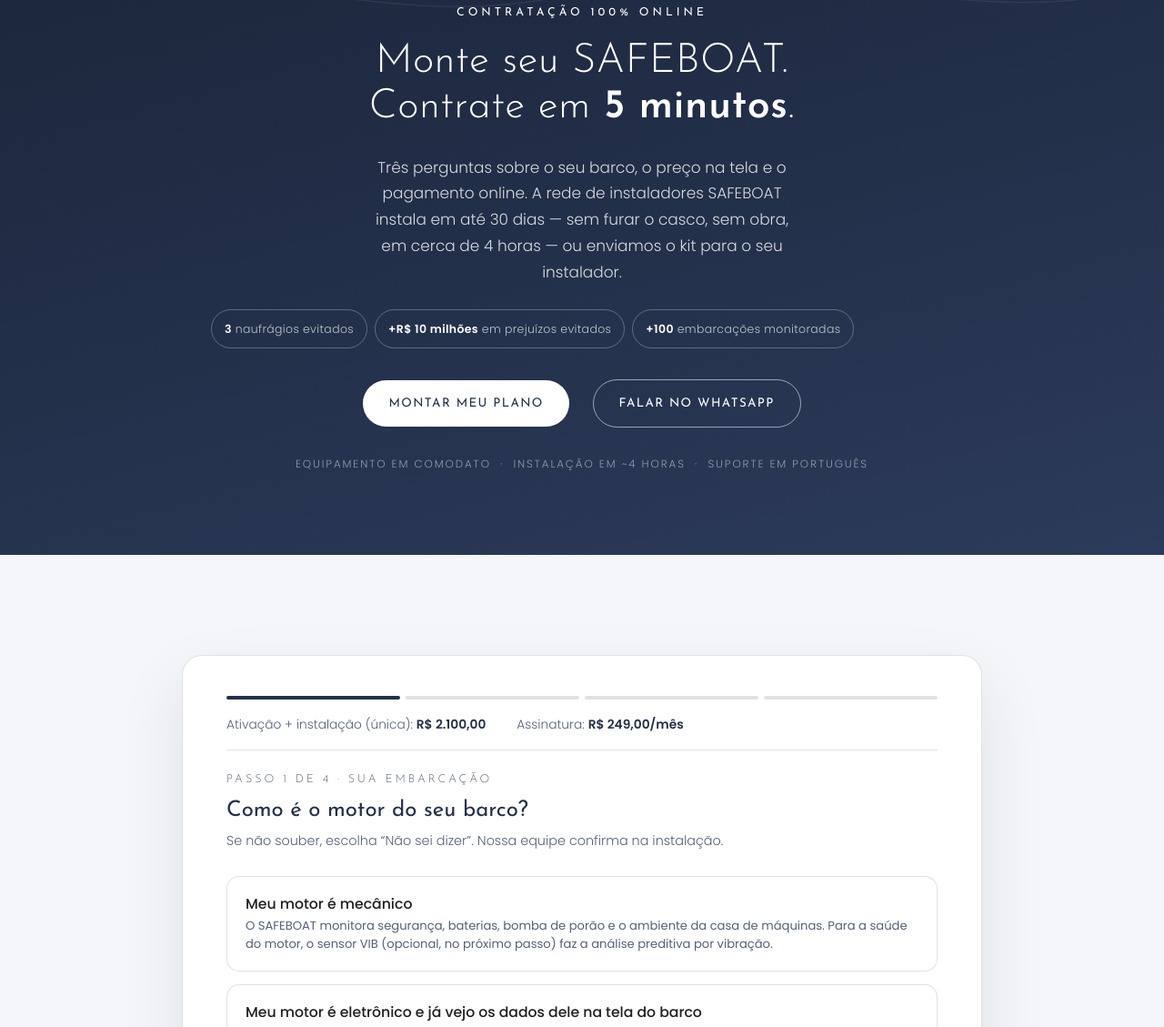
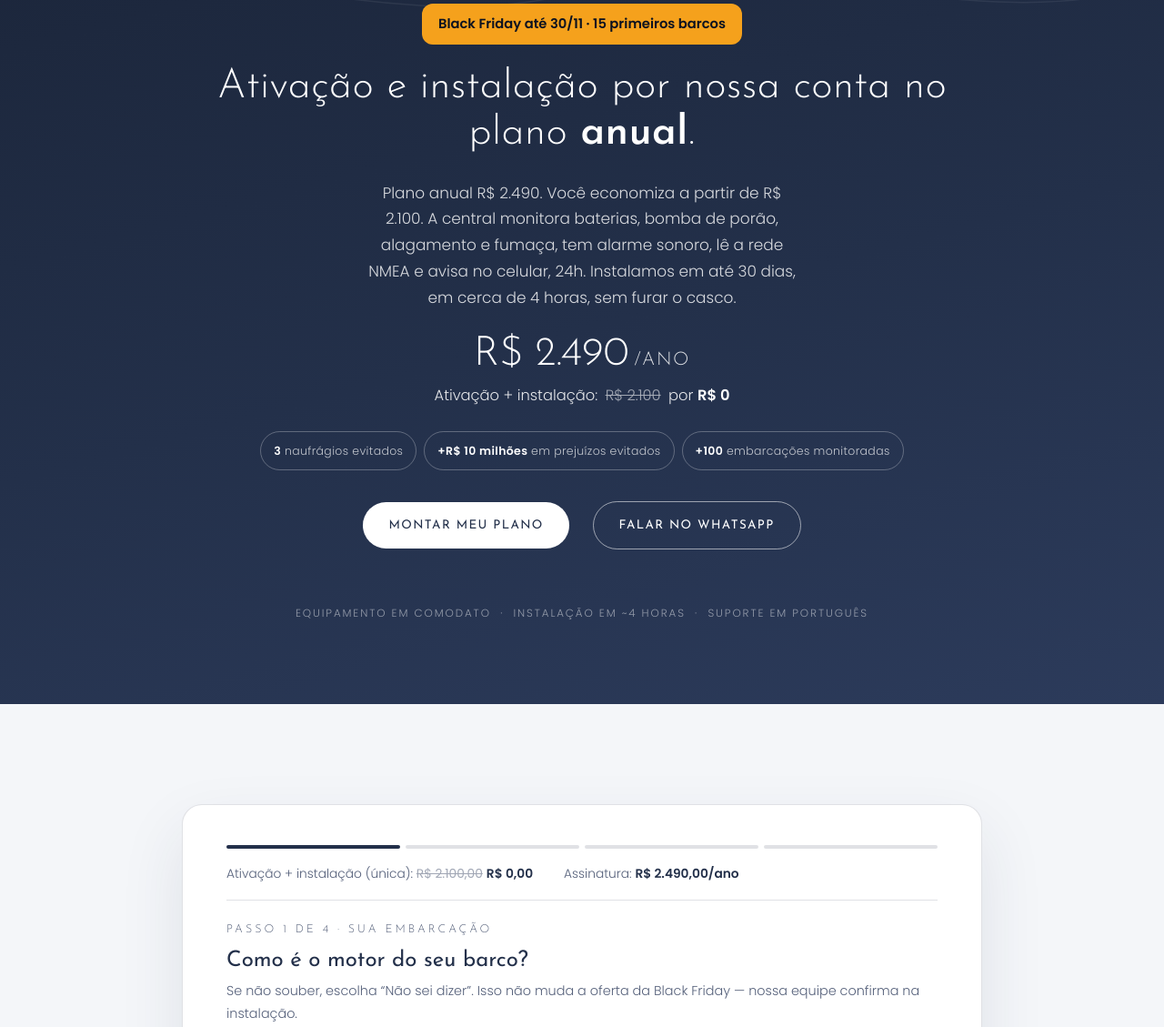
Before and after one commit to marcelocesarreis/safeboat-site, a plain HTML site: page contratar.html in a window 1280 px wide. Shown: the part 180-1309 px from the top of the page at 91% size. Drawn offline with nearby package versions, Linux system fonts and the light colour scheme.

Commit message:
Black Friday: início em 22/11, conversor da rede CAN por R$ 500 e texto do kit
- promoção liga em 22/11 (contratar e faixa da home)
- no plano anual, kit sem rede e kit NMEA com ativação zero; kit de rede CAN paga R$ 500 (conversor)
- texto da oferta descreve o kit: baterias, bomba de porão, alagamento, fumaça, alarme sonoro e NMEA

Co-Authored-By: Claude Fable 5.2 <noreply@anthropic.com>

```diff
--- a/contratar.html
+++ b/contratar.html
@@ -131,7 +131,7 @@
     }
     .lp-motorbox input:focus { outline: none; border-color: var(--navy); }
     .lp-motorbox small { display: block; margin-top: 8px; font-size: 0.78rem; color: var(--cinza-texto); }
-    /* Black Friday 2026 (23 a 30/11) — some sozinho depois do prazo */
+    /* Black Friday 2026 (22 a 30/11) — some sozinho depois do prazo */
     .bf-faixa { background: #F5A11C; color: #0B1220; text-align: center; padding: 12px 18px; font-size: 0.92rem; line-height: 1.45; border-radius: 12px; margin: 0 auto 22px; max-width: 620px; }
     .bf-faixa b { font-weight: 700; }
     .bf-faixa a { color: inherit; text-decoration: underline; text-underline-offset: 3px; white-space: nowrap; }
@@ -239,7 +239,7 @@
       </div>
       <div id="heroBf" hidden>
         <h1>Ativação e instalação por nossa conta no plano <em>anual</em>.</h1>
-        <p class="hero-sub">Plano anual R$ 2.490. Você economiza a partir de R$ 2.100. Sensor de fumaça, sensor de alagamento, sirene e a central que avisa no celular, 24h. Instalamos em até 30 dias, em cerca de 4 horas, sem furar o casco.</p>
+        <p class="hero-sub">Plano anual R$ 2.490. Você economiza a partir de R$ 2.100. A central monitora baterias, bomba de porão, alagamento e fumaça, tem alarme sonoro, lê a rede NMEA e avisa no celular, 24h. Instalamos em até 30 dias, em cerca de 4 horas, sem furar o casco.</p>
         <div class="bf-preco-hero">
           <div class="bf-preco-ano">R$ 2.490<small>/ano</small></div>
           <p>Ativação + instalação: <s>R$ 2.100</s> por <b>R$ 0</b></p>
@@ -479,7 +479,7 @@
       <h2>Antes de contratar</h2>
     </div>
     <div class="lp-faq">
-      <details id="bfFaq" hidden><summary>A Black Friday vale para o que eu montar aqui?</summary><p>De 23 a 30/11, no plano anual, a ativação do kit base e a instalação pela rede SAFEBOAT saem por nossa conta, para os 15 primeiros barcos. Opcionais (câmera, VIB, térmica e sensor de bateria) seguem com o valor normal. No mensal, ou depois do dia 30, vale a tabela usual.</p></details>
+      <details id="bfFaq" hidden><summary>A Black Friday vale para o que eu montar aqui?</summary><p>Até 30/11, no plano anual, a ativação do kit base e a instalação pela rede SAFEBOAT saem por nossa conta, para os 15 primeiros barcos. Opcionais (câmera, VIB, térmica e sensor de bateria) seguem com o valor normal. Se o motor usa rede CAN, o conversor sai por R$ 500. No mensal, ou depois do dia 30, vale a tabela usual.</p></details>
       <details><summary>A instalação exige obra ou furo no casco?</summary><p>Não. A instalação é feita pela equipe SAFEBOAT em cerca de 4 horas, sem furar o casco e sem interferir na estética da embarcação.</p></details>
       <details><summary>O equipamento é meu?</summary><p>O hardware é da SAFEBOAT, em comodato — você paga a taxa de ativação uma única vez e a assinatura mensal ou anual; a instalação pode ser feita pela rede de instaladores SAFEBOAT ou pelo seu instalador. Se o equipamento falhar, a reposição é por nossa conta.</p></details>
       <details><summary>E se eu não souber qual rede meu barco tem?</summary><p>Escolha "Não sei dizer" no passo 1. Contratamos pelo kit base e a equipe técnica confirma na instalação; se houver rede de motor, o ajuste é combinado com você antes de qualquer cobrança extra.</p></details>
@@ -585,17 +585,21 @@ const eventoOrigem = () => {
 
 /* ── cálculo ── */
 /* implBase vai para a proposta como `valor` — a proposta soma câmeras/VIB/térmica pelos marcadores */
-/* Black Friday 2026: de 23/11 a 30/11 (horário de Brasília), no plano ANUAL a
+/* Black Friday 2026: de 22/11 a 30/11 (horário de Brasília), no plano ANUAL a
    ativação do kit base (REDES[...].valor) e a instalação pela rede SAFEBOAT
    são isentas. Opcionais (câmera, VIB, térmica, sensor de bateria) seguem
    com o valor normal. A proposta recebe valor 0 e, sem o marcador #INST,
    não cobra instalação; a tela mostra "isenta (cortesia SAFEBOAT)". Fora
    do prazo nada muda; em localhost, ?bf=1 força a promoção para teste. */
-const BF = { ini: new Date('2026-11-23T00:00:00-03:00'), fim: new Date('2026-12-01T00:00:00-03:00') };
+const BF = { ini: new Date('2026-11-22T00:00:00-03:00'), fim: new Date('2026-12-01T00:00:00-03:00') };
 const bfTeste = /^(localhost|127\.0\.0\.1)$/.test(location.hostname) && qs.get('bf') === '1';
 const bfAtiva = () => bfTeste || (Date.now() >= BF.ini.getTime() && Date.now() < BF.fim.getTime());
 const bfVale = () => bfAtiva() && st.plano === 'anual';
-const implBase = () => (bfVale() ? 0 : REDES[st.rede].valor) + (st.bateria ? BATERIA : 0);
+/* Regra do Marcelo (22/11): o desconto cobre o kit com a central (R$ 1.100, ou R$ 1.300 com NMEA).
+   No kit de rede CAN o conversor J1939-NMEA não entra: o cliente paga R$ 500. */
+const BF_CONVERSOR = 500;
+const bfAtivacao = () => (st.rede === 'can' ? BF_CONVERSOR : 0);
+const implBase = () => (bfVale() ? bfAtivacao() : REDES[st.rede].valor) + (st.bateria ? BATERIA : 0);
 const implTotal = () => Math.round((implBase() + st.cams * CAMERA.impl + st.vibs * VIB.impl + st.terms * TERM.impl) * 100) / 100;   // taxa de ativação (hardware em comodato)
 /* Taxa de instalação — rede de instaladores SAFEBOAT (mesma regra do CRM e da proposta):
    R$1.000 + R$100 com rede NMEA/CAN + R$100 por câmera de vigilância + R$100 por câmera térmica.
@@ -604,7 +608,7 @@ const INST = { base: 1000, rede: 100, camera: 100, termica: 100 };
 const instCalc = () => INST.base + ((st.rede === 'nmea' || st.rede === 'can') ? INST.rede : 0) + st.cams * INST.camera + st.terms * INST.termica;
 /* Black Friday: no plano anual a instalação pelos instaladores SAFEBOAT também é isenta */
 const instTotal = () => st.inst === 'SB' ? (bfVale() ? 0 : instCalc()) : 0;
-const bfEconomia = () => REDES[st.rede].valor + (st.inst === 'SB' ? instCalc() : 0);
+const bfEconomia = () => REDES[st.rede].valor - bfAtivacao() + (st.inst === 'SB' ? instCalc() : 0);
 const unicoTotal = () => Math.round((implTotal() + instTotal()) * 100) / 100;   // pago no fechamento: ativação + instalação
 const assinatura = (p) => (p === 'anual')
   ? Math.round((PLANOS.anual.base + st.cams * CAMERA.anual + st.vibs * VIB.anual + termAssin('anual')) * 100) / 100
@@ -713,7 +717,7 @@ function render() {
   }
   if (bfAtiva()) {
     $('#bfSelo').hidden = false;
-    $('#bfSelo').textContent = 'Black Friday até 30/11: ativação do kit e instalação por nossa conta. Você economiza ' + fmt(bfEconomia()) + '.';
+    $('#bfSelo').textContent = 'Black Friday até 30/11: ativação do kit e instalação por nossa conta. Você economiza ' + fmt(bfEconomia()) + '.' + (st.rede === 'can' ? ' O conversor da rede CAN sai por ' + fmt(BF_CONVERSOR) + '.' : '');
     const avisoM = $('#bfAvisoMensal');
     if (avisoM) avisoM.hidden = false;
   }
@@ -857,7 +861,7 @@ function resumoTexto() {
     (st.naosei ? ' (não soube informar — confirmar na instalação)' : '') +
     '\nKit: ' + kitAtual().join(', ') +
     '\nAtivação (hardware em comodato): ' + fmt(implTotal()) +
-    (bfVale() ? '\nBLACK FRIDAY: ativação do kit base e instalação isentas no plano anual (valor normal ' + fmt(bfEconomia()) + ')' : '') +
+    (bfVale() ? '\nBLACK FRIDAY: ativação do kit base e instalação isentas no plano anual (desconto de ' + fmt(bfEconomia()) + ')' + (st.rede === 'can' ? '; conversor da rede CAN ' + fmt(BF_CONVERSOR) : '') : '') +
     '\nInstalação: ' + (st.inst === 'SB' ? 'instaladores SAFEBOAT — ' + fmt(instTotal()) : 'instalador próprio do cliente (kit enviado)') +
     '\nAssinatura: ' + fmt(assinatura(st.plano)) + PLANOS[st.plano].sufixo + ' (' + st.plano + ')' +
     (Object.keys(utm).length ? '\nCampanha: ' + Object.entries(utm).map(([k, v]) => k + '=' + v).join(' ') : '');
--- a/styles.css
+++ b/styles.css
@@ -141,7 +141,7 @@ nav a.ativo { color: var(--acento); border-color: var(--acento); font-weight: 40
 }
 #hamburguer span { width: 22px; height: 1.5px; background: var(--branco); transition: 0.3s; }
 
-/* Black Friday 2026 (23 a 30/11) — some sozinho depois do prazo */
+/* Black Friday 2026 (22 a 30/11) — some sozinho depois do prazo */
 .bf-faixa-home { background: #F5A11C; color: #0B1220; text-align: left; padding: 12px 16px; font-size: 0.92rem; line-height: 1.45; border-radius: 12px; margin: 0 0 22px; max-width: 46ch; }
 .bf-faixa-home b { font-weight: 600; }
 .bf-faixa-home a { color: inherit; font-weight: 600; text-decoration: underline; text-underline-offset: 3px; }
```
Also changed, not shown: index.html (+1 -1 lines).
